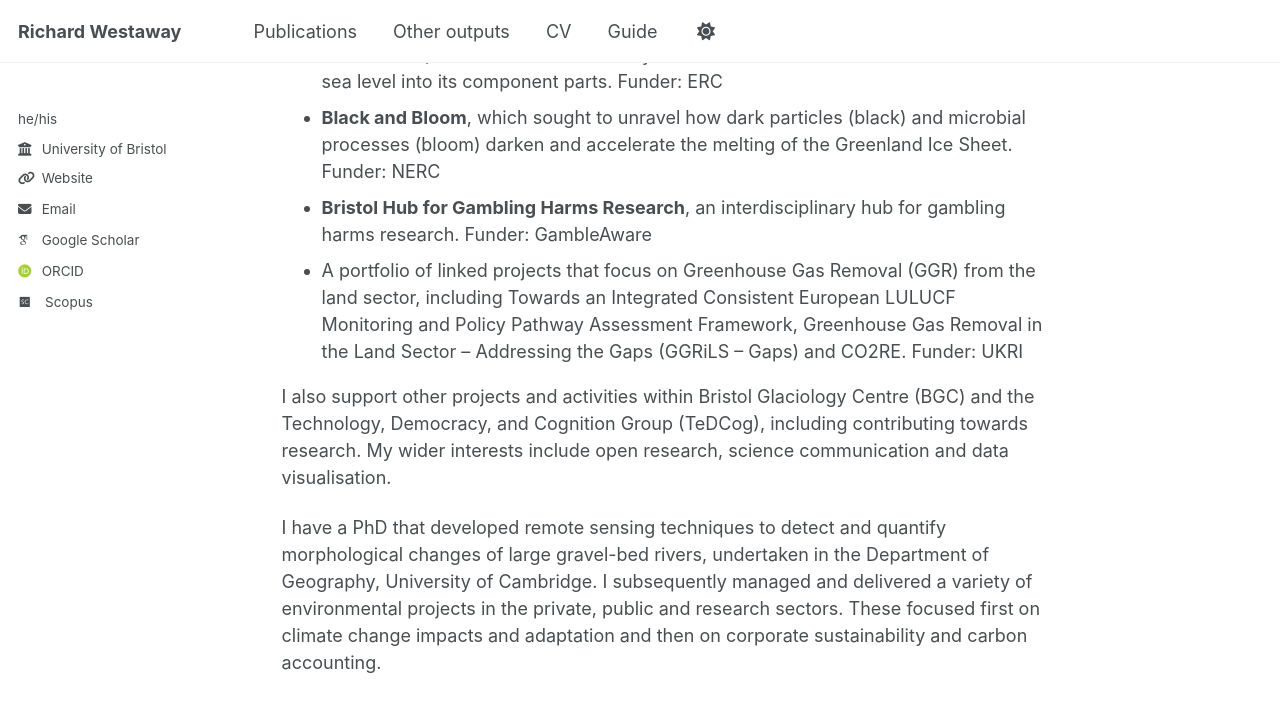
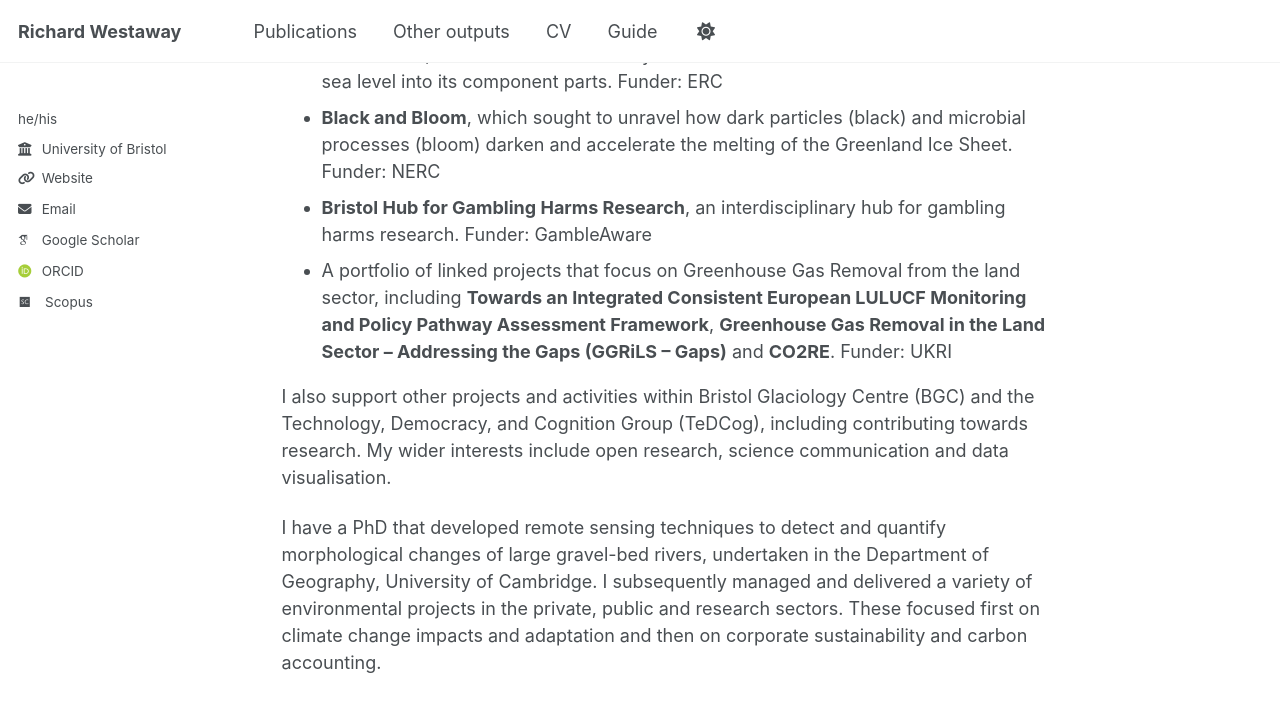
Before and after one commit to richardwestaway/richardwestaway.github.io, a Jekyll site: the page built from _pages/about.md, in a window 1280 px wide and 900 px high, scrolled down 1040 px. Shown: the top 712 px of the window. Built offline with Jekyll 4.4.1, drawn with Linux system fonts in a browser that asks for light colours; some web fonts are replaced.

Commit message:
Update about.md

```diff
--- a/_pages/about.md
+++ b/_pages/about.md
@@ -23,7 +23,7 @@ I have previously managed or supported the following research projects:
 - **GlobalMass**, which aimed to use a Bayesian statistical framework to attribute recent sea level into its component parts. Funder: ERC
 - **Black and Bloom**, which sought to unravel how dark particles (black) and microbial processes (bloom) darken and accelerate the melting of the Greenland Ice Sheet. Funder: NERC
 - **Bristol Hub for Gambling Harms Research**, an interdisciplinary hub for gambling harms research. Funder: GambleAware
-- A portfolio of linked projects that focus on Greenhouse Gas Removal (GGR) from the land sector, including Towards an Integrated Consistent European LULUCF Monitoring and Policy Pathway Assessment Framework,  Greenhouse Gas Removal in the Land Sector – Addressing the Gaps (GGRiLS – Gaps) and CO2RE. Funder: UKRI
+- A portfolio of linked projects that focus on Greenhouse Gas Removal from the land sector, including **Towards an Integrated Consistent European LULUCF Monitoring and Policy Pathway Assessment Framework**, **Greenhouse Gas Removal in the Land Sector – Addressing the Gaps (GGRiLS – Gaps)** and **CO2RE**. Funder: UKRI
 
 I also support other projects and activities within Bristol Glaciology Centre (BGC) and the Technology, Democracy, and Cognition Group (TeDCog), including contributing towards research. My wider interests include open research, science communication and data visualisation.
 
```
